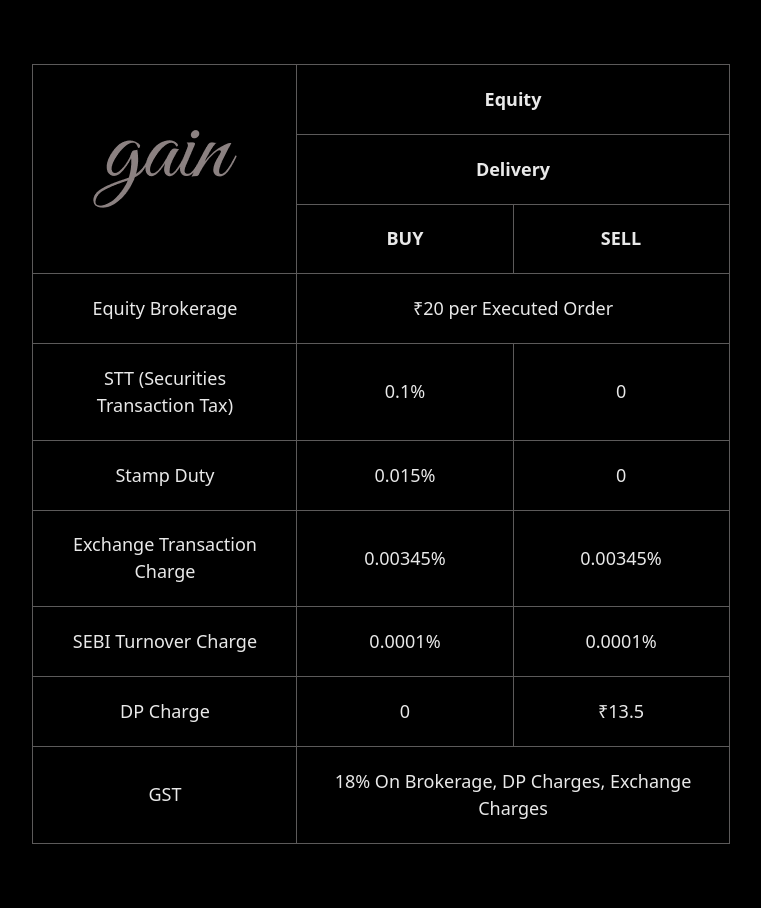
After one commit to ashishsingh101/stock_broker, a Django app: template templates/brokerage.html in a window 1280 px wide. The commit adds this page. Shown: the whole page, without its empty margins (259-1020 px from the left). Run offline with Django 3.2, Linux system fonts and the light colour scheme; the template is opened without the code that fills it, so the values that code supplies are empty; some libraries are stand-ins or nearby versions.

Commit message:
added brokerage and logo click to dashboard

```diff
--- a/Profile/urls.py
+++ b/Profile/urls.py
@@ -4,4 +4,5 @@ from . import views
 urlpatterns = [
     path('Profile/', views.profile, name="profile" ),
     path('Orders/', views.orders, name="orders" ),
+    path('Brokerage/', views.brokerage, name="brokerage" ),
 ]
--- a/Profile/views.py
+++ b/Profile/views.py
@@ -49,3 +49,9 @@ def orders(request):
     context['all_orders'] = all_orders
 
     return render(request, 'orders.html', context)
+
+def brokerage(request):
+    user = request.user
+    context = {}
+
+    return render(request, 'brokerage.html', context)
--- /dev/null
+++ b/templates/brokerage.html
@@ -0,0 +1,105 @@
+<!DOCTYPE html>
+<html>
+
+<head>
+    {% load static %}
+    <script src="https://cdn.tailwindcss.com"></script>
+    <!--favicon-->
+    <link rel="shortcut icon" type="image/png" href="{% static 'media/image/logo.png' %}" />
+
+    <script type="text/javascript" src="https://canvasjs.com/assets/script/jquery-1.11.1.min.js"></script>
+</head>
+
+<body class="bg-black">
+    <!--container-->
+    <div id="table" class="flex place-content-center h-screenp pt-[5%] pb-[5%]">
+        <table class="">
+            <thead>
+                <tr>
+                    <th rowspan="3">
+                        <a id="logo" class="flex justify-center" href="{% url 'dashboard' %}">
+                            <img src="{% static 'media/image/logo.png' %}" alt="home" />
+                        </a>
+                    </th>
+                    <th colspan="2">Equity</th>
+                </tr>
+                <tr>
+                    <th colspan="2" class="text-white">
+                        Delivery
+                    </th>
+                </tr>
+                <tr>
+                    <th>BUY</th>
+                    <th>SELL</th>
+                </tr>
+            </thead>
+            <tbody>
+                <tr>
+                    <td>Equity Brokerage</td>
+                    <td colspan="2">₹20 per Executed Order</td>
+                </tr>
+                <tr>
+                    <td>STT (Securities Transaction Tax)</td>
+                    <td>0.1%</td>
+                    <td>0</td>
+                </tr>
+                <tr>
+                    <td>Stamp Duty</td>
+                    <td>0.015%</td>
+                    <td>0</td>
+                </tr>
+                <tr>
+                    <td>Exchange Transaction Charge</td>
+                    <td>0.00345%</td>
+                    <td>0.00345%</td>
+                </tr>
+                <tr>
+                    <td>SEBI Turnover Charge</td>
+                    <td>0.0001%</td>
+                    <td>0.0001%</td>
+                </tr>
+                <tr>
+                    <td>DP Charge</td>
+                    <td>0</td>
+                    <td>₹13.5</td>
+                </tr>
+                <tr>
+                    <td>GST</td>
+                    <td colspan="2">18% On Brokerage, DP Charges,
+                        Exchange Charges
+                    </td>
+                </tr>
+            </tbody>
+        </table>
+    </div>
+</body>
+
+<style>
+    #inner_container {
+        -ms-overflow-style: none;
+        /* for Internet Explorer, Edge */
+        scrollbar-width: none;
+        /* for Firefox */
+    }
+
+    #inner_container::-webkit-scrollbar {
+        display: none;
+    }
+    #table td, #table th, #table tr {
+        text-align: center;
+        color: rgb(233, 233, 233);
+        border-collapse: collapse;
+        border: solid 0.5px rgb(92, 90, 90);
+        font-size: large;
+    }
+    #table_template {
+        width: 90%;
+        height: 90%;
+    }
+    #table td, #table th {
+        padding: 3%;
+    }
+    #logo:hover {
+        cursor: pointer;
+    }
+</style>
--- a/templates/orders.html
+++ b/templates/orders.html
@@ -27,6 +27,9 @@
     <div class="grid grid-cols-6 gap-4 h-screen py-[5%] px-[10%] justify-center items-center font-serif">
         <!--inner left container-->
         <div class="flex flex-col justify-center items-center col-span-2 border-white border-2 border-opacity-20 h-full rounded-xl">
+            <a id="logo" class='flex justify-self-start mt-[10%]' href="{% url 'dashboard' %}">
+                <img src="{% static 'media/image/logo.png' %}" alt="home" />
+            </a>
             <form action="POST">
                 <div class="text-white text-2xl">
                     <input type="checkbox" id="buy_orders" class="checked:bg-black ..." />
```
Also changed, not shown: templates/profile.html (+5 -2 lines).
